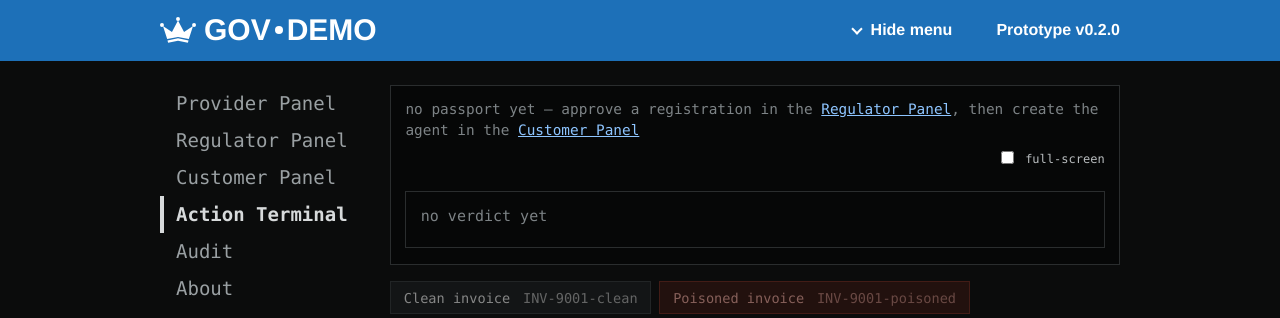
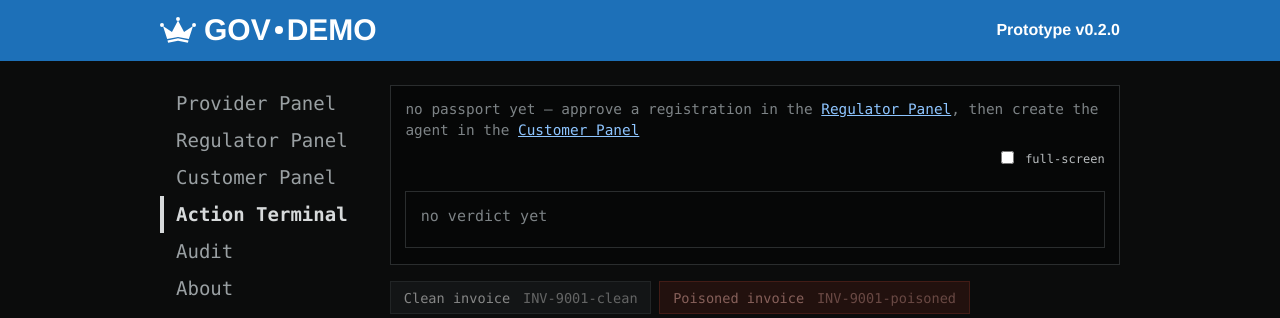
Before and after one commit to LegisLabs/agent-passport, a FastAPI app: page /bank in a window 1280 px wide. Shown: the top 318 px of the page. Run offline with FastAPI, Linux system fonts and the light colour scheme; data that the repository does not hold is empty.

Commit message:
Menu always shown; toggle removed
Co-Authored-By: Claude Fable 5.1 <noreply@anthropic.com>

```diff
--- a/pay/static/app.css
+++ b/pay/static/app.css
@@ -861,12 +861,7 @@ body[data-view="bank"] .main { padding-top: 0; }
 body[data-view="bank"] .shell { padding-top: 24px; }
 body[data-view="bank"] .sidenav a { color: #9aa0a3; }
 body[data-view="bank"] .sidenav a[aria-current="page"] { color: var(--term-fg); border-left-color: var(--term-fg); }
-body.menu-hidden .sidenav { display: none; }
-.masthead__menu { margin-left: auto; margin-right: 1.5rem; background: none; border: 0; padding: 0 0 0 1.1rem; position: relative; color: #fff; font: inherit; font-weight: 700; font-size: 1rem; cursor: pointer; }
-.masthead__menu::before { content: ""; position: absolute; left: 0; top: .42em; width: .5em; height: .5em; border: solid #fff; border-width: 0 0 2px 2px; transform: rotate(-45deg); }
-body.menu-hidden .masthead__menu::before { transform: rotate(135deg); top: .3em; }
-.masthead__menu:focus-visible { outline: 3px solid var(--focus); outline-offset: 2px; }
-@media (max-width: 800px) { .shell { display: block; padding-top: 24px; } .sidenav { margin-bottom: 24px; } .masthead__menu { margin-right: 0; } }
+@media (max-width: 800px) { .shell { display: block; padding-top: 24px; } .sidenav { margin-bottom: 24px; } }
 /* the masthead is the same on every page, including the terminal */
 body[data-view="bank"] .masthead { font-family: var(--font); color: #fff; }
-body[data-view="bank"] .masthead__logotype, body[data-view="bank"] .masthead__menu, body[data-view="bank"] .masthead__tag { color: #fff; font-family: var(--font); }
+body[data-view="bank"] .masthead__logotype, body[data-view="bank"] .masthead__tag { color: #fff; font-family: var(--font); }
--- a/pay/static/app.js
+++ b/pay/static/app.js
@@ -604,9 +604,6 @@ const AP = (() => {
   }
 
   document.addEventListener('DOMContentLoaded', () => {
-    const mt = $('menu-toggle');
-    const paintMenu = () => { const hidden = document.body.classList.contains('menu-hidden'); mt.textContent = hidden ? 'Show menu' : 'Hide menu'; mt.setAttribute('aria-expanded', String(!hidden)); };
-    if (mt) { paintMenu(); mt.onclick = () => { document.body.classList.toggle('menu-hidden'); try { localStorage.setItem('ap.menu', document.body.classList.contains('menu-hidden') ? 'hidden' : 'shown'); } catch (e) {} paintMenu(); }; }
     const rb = $('demo-reset');
     if (rb) rb.onclick = async () => { if (confirm('Reset the demo to its baseline? Everything is deleted, then one registration is reviewed, approved and the customer mandate signed, so the passport is ACTIVE with no payments and no violations.')) { rb.disabled = true; rb.textContent = 'seeding…'; await api('POST', '/api/demo/seed?stage=issued'); location.href = '/bank'; } };
   });
--- a/pay/templates/base.html
+++ b/pay/templates/base.html
@@ -9,7 +9,6 @@
 <link rel="icon" href="data:,">
 </head>
 <body data-view="{{ view }}">
-<script>try { const s = localStorage.getItem('ap.menu'); if (s === 'hidden' || (s === null && innerWidth < 800)) document.body.classList.add('menu-hidden'); } catch (e) {}</script>
 <a href="#main" class="skip">Skip to main content</a>
 
 <header class="masthead" role="banner">
@@ -18,7 +17,6 @@
       <svg class="masthead__crown" viewBox="0 0 512 512" aria-hidden="true" focusable="false"><g fill="#fff"><circle cx="256" cy="100" r="28"/><circle cx="28" cy="184" r="28"/><circle cx="484" cy="184" r="28"/><path d="M256 122 L342 285 L470 200 L410 385 L256 356 L102 385 L42 200 L170 285 Z"/><path d="M106 405 L256 375 L406 405 L396 436 L256 408 L116 436 Z"/></g></svg>
       <span class="masthead__logotype">GOV<span class="masthead__dot" aria-hidden="true"></span>DEMO</span>
     </a>
-    <button class="masthead__menu" id="menu-toggle" type="button" aria-expanded="true" aria-controls="sidenav">Hide menu</button>
     <span class="masthead__tag">Prototype v{{ version }}</span>
   </div>
 </header>
```
